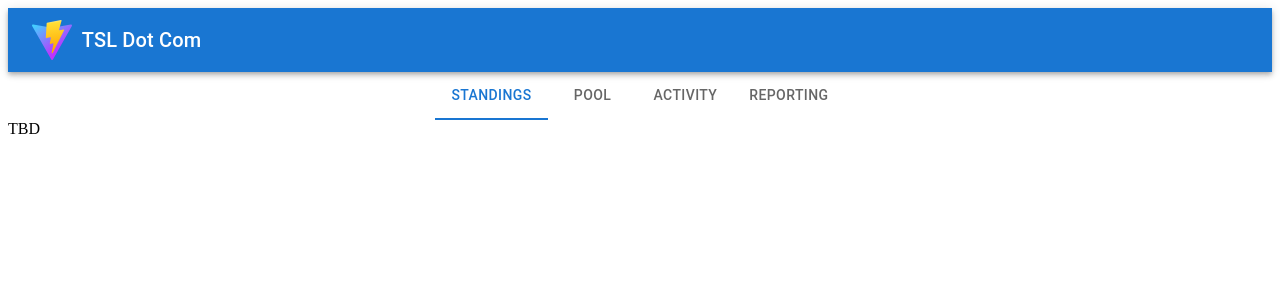
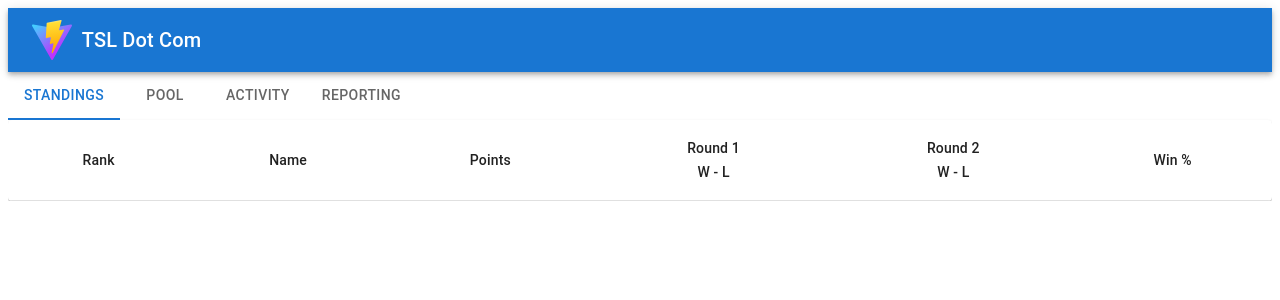
Before and after one commit to GitThePower/tsl-site, a React (Vite) app in the folder frontend/: page /home in a window 1280 px wide. Shown: the top 300 px of the page. Built offline with nearby package versions, Linux system fonts and the light colour scheme.

Commit message:
Making tabs scrollable and adding a table to the standing tab

```diff
--- a/frontend/src/pages/home.tsx
+++ b/frontend/src/pages/home.tsx
@@ -2,6 +2,13 @@ import React from 'react';
 import Tabs from '@mui/material/Tabs';
 import Tab from '@mui/material/Tab';
 import Box from '@mui/material/Box';
+import Table from '@mui/material/Table';
+import TableBody from '@mui/material/TableBody';
+import TableCell from '@mui/material/TableCell';
+import TableContainer from '@mui/material/TableContainer';
+import TableHead from '@mui/material/TableHead';
+import TableRow from '@mui/material/TableRow';
+import Paper from '@mui/material/Paper';
 
 const Home = () => {
   const [tabValue, setTabValue] = React.useState(0);
@@ -13,14 +20,42 @@ const Home = () => {
 
   return (
     <Box sx={{ width: '100%', overflowY: 'auto' }}> {/* Make content scrollable */}
-      <Tabs value={tabValue} onChange={handleTabChange} centered>
+      <Tabs
+        value={tabValue}
+        onChange={handleTabChange}
+        // centered
+        variant="scrollable"
+        scrollButtons="auto"
+      >
         <Tab label="Standings" />
         <Tab label="Pool" />
         <Tab label="Activity" />
         <Tab label="Reporting" />
       </Tabs>
       {tabValue === 0 && (
-         <Box>TBD</Box>
+        <Box>
+          <TableContainer component={Paper}>
+            <Table sx={{ minWidth: 650 }} aria-label="simple table">
+              <TableHead>
+                <TableRow>
+                  <TableCell sx={{ textAlign: 'center' }}>Rank</TableCell>
+                  <TableCell sx={{ textAlign: 'center' }}>Name</TableCell>
+                  <TableCell sx={{ textAlign: 'center' }}>Points</TableCell>
+                  <TableCell sx={{ textAlign: 'center' }}>
+                    Round 1 <br /> W - L
+                  </TableCell>
+                  <TableCell sx={{ textAlign: 'center' }}>
+                    Round 2 <br /> W - L
+                  </TableCell>
+                  <TableCell sx={{ textAlign: 'center' }}>Win %</TableCell>
+                </TableRow>
+              </TableHead>
+              <TableBody>
+                {/* Add your table rows and data here */}
+              </TableBody>
+            </Table>
+          </TableContainer>
+        </Box>
       )}
       {tabValue === 1 && (
         <Box>
@@ -35,7 +70,6 @@ const Home = () => {
       {tabValue === 3 && (
         <Box>TBD</Box>
       )}
-
     </Box>
   );
 };
```
Lines whose indentation alone changed are shown as unchanged.
